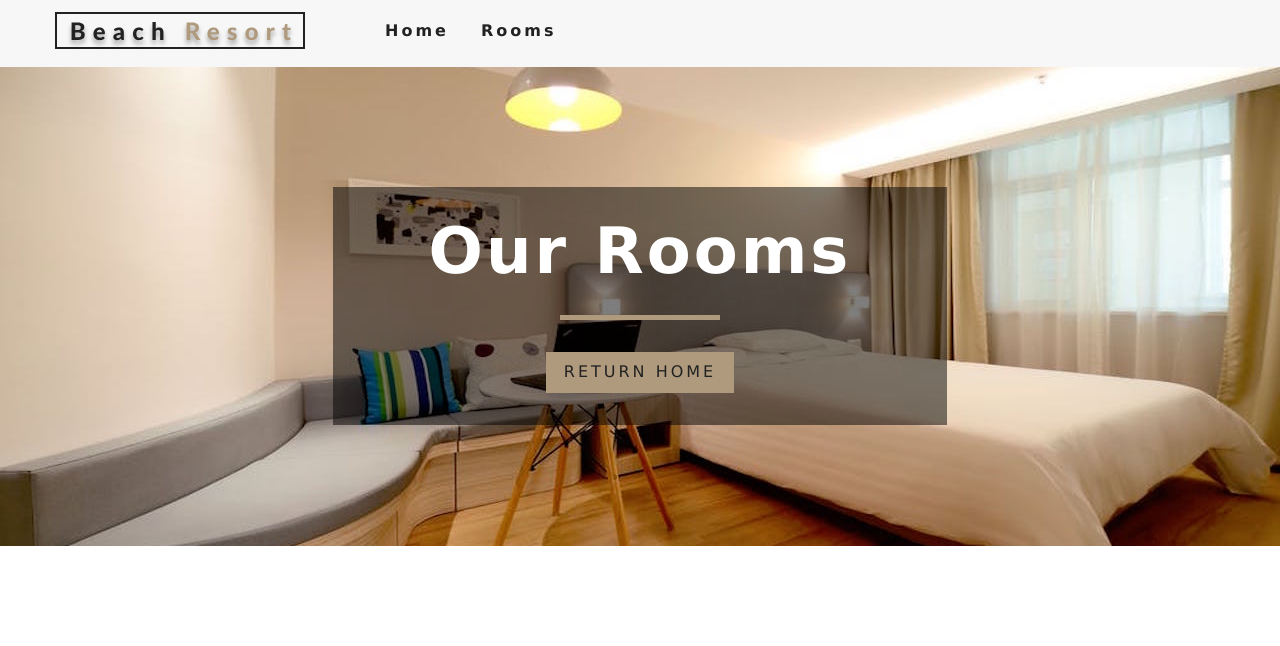
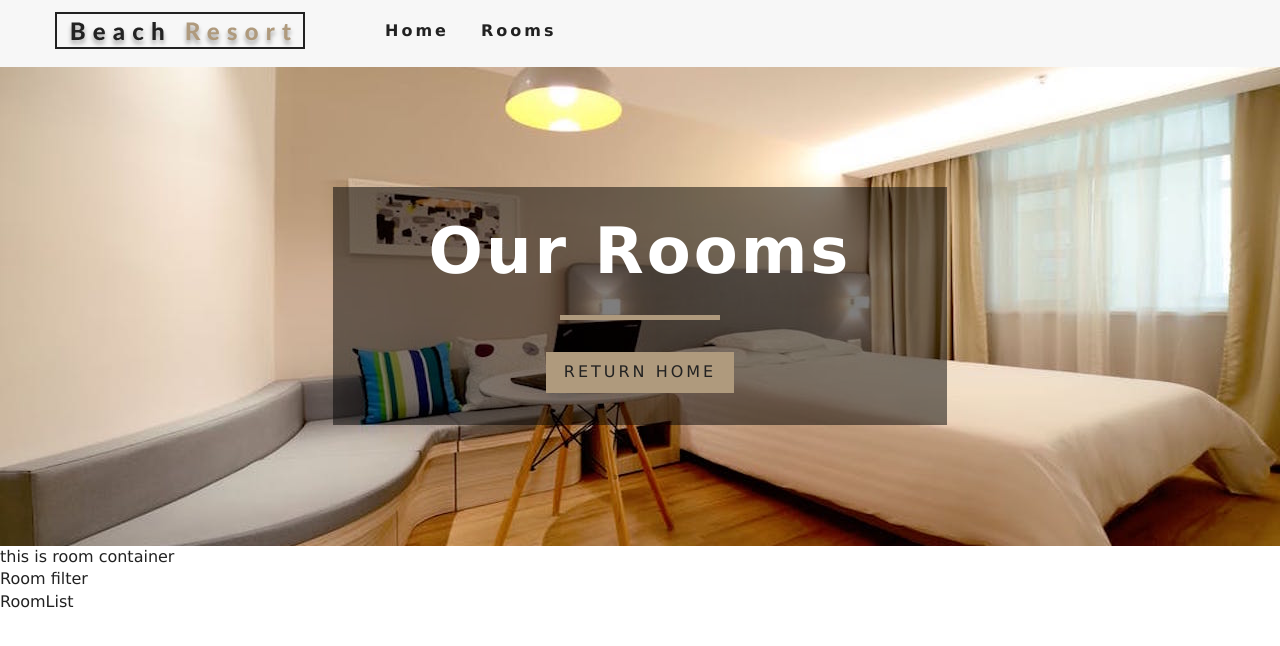
Before and after one commit to KateChantha/resort-content, a React (Create React App) app: page /rooms in a window 1280 px wide. Shown: the top 646 px of the page. Built offline with nearby package versions, Linux system fonts and the light colour scheme.

Commit message:
basic set up RoomsContainer

```diff
--- /dev/null
+++ b/src/components/RoomFilter.js
@@ -0,0 +1,11 @@
+import React from 'react'
+
+const RoomFilter = () => {
+  return (
+    <div>
+      Room filter
+    </div>
+  )
+}
+
+export default RoomFilter
--- /dev/null
+++ b/src/components/RoomList.js
@@ -0,0 +1,11 @@
+import React from 'react'
+
+const RoomList = () => {
+  return (
+    <div>
+      RoomList
+    </div>
+  )
+}
+
+export default RoomList
--- /dev/null
+++ b/src/components/RoomsContainer.js
@@ -0,0 +1,16 @@
+import React from 'react';
+import RoomFilter from './RoomFilter';
+import RoomList from './RoomList';
+
+
+const RoomsContainer = () => {
+  return (
+    <div>
+      this is room container
+      <RoomFilter />
+      <RoomList />
+    </div>
+  )
+}
+
+export default RoomsContainer
--- a/src/pages/Rooms.js
+++ b/src/pages/Rooms.js
@@ -2,9 +2,11 @@ import React from 'react';
 import { Link } from 'react-router-dom';
 import Hero from '../components/Hero';
 import Banner from '../components/Banner';
+import RoomsContainer from '../components/RoomsContainer';
 
 const Rooms = () => {
   return (
+    <React.Fragment>
       <Hero heroStyle="roomsHero">
         <Banner title="our rooms">
           <Link to="/" className="btn-primary">
@@ -12,6 +14,9 @@ const Rooms = () => {
           </Link>
         </Banner>
       </Hero>
+      <RoomsContainer />
+    </React.Fragment>
+
   )
 }
 
```
Also changed, not shown: 1 other file (tests, documents, lock files or other folders). Lines whose indentation alone changed are shown as unchanged.
